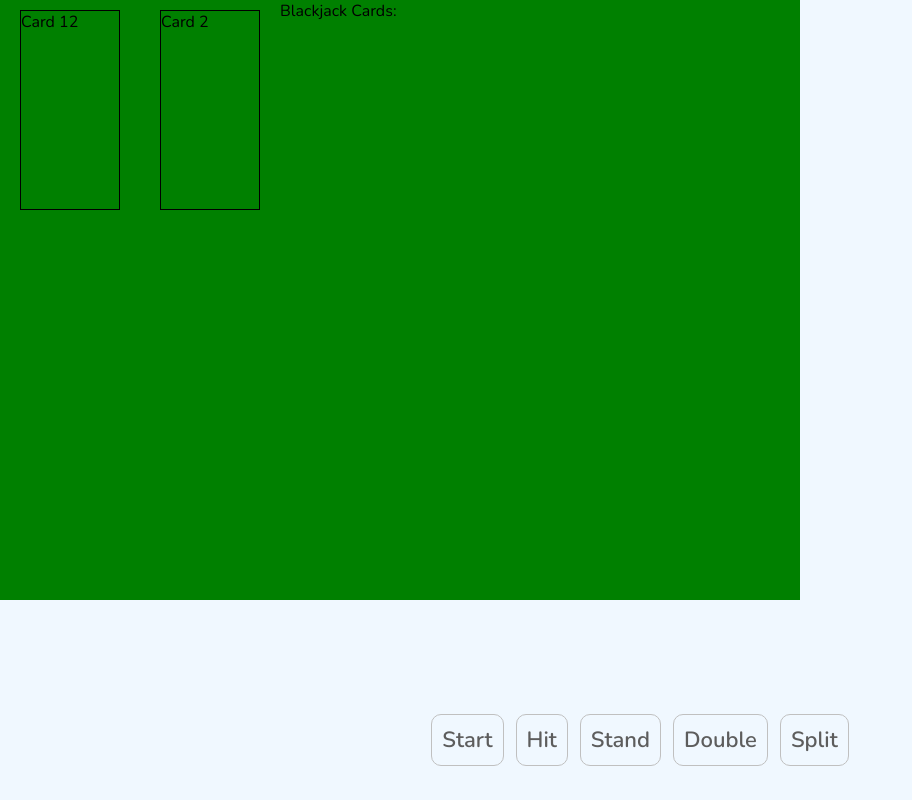
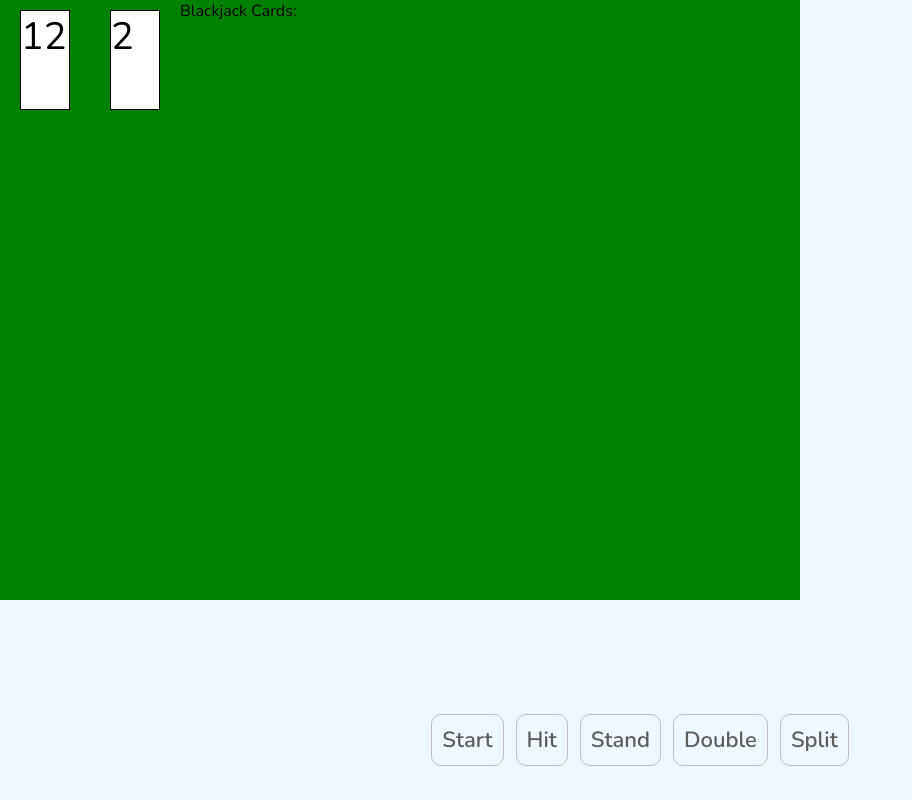
Before and after one commit to mobaradev/blackjackSimulator, a React (Create React App) app: page / in a window 1280 px wide. Both pictures are taken after a click on the button "Start". Shown: the whole page, without its empty margins (0-912 px from the left). Built offline with nearby package versions, Linux system fonts and the light colour scheme.

Commit message:
Card (UI) styled

```diff
--- a/src/components/CardUI/CardUI.tsx
+++ b/src/components/CardUI/CardUI.tsx
@@ -2,8 +2,10 @@ import styled from "styled-components";
 import {useEffect, useState} from "react";
 
 const Container = styled.div<{isVisible: boolean}>`
-  width: 100px;
-  height: 200px;
+  width: 50px;
+  height: 100px;
+  font-size: 38px;
+  background-color: white;
   margin: 10px 20px;
   border: 1px solid black;
   transition: 1s;
@@ -23,7 +25,7 @@ function CardUI(props: any) {
 
     return(
         <Container isVisible={isVisible}>
-            Card {props.number}
+            {props.number}
         </Container>
     )
 }
```
